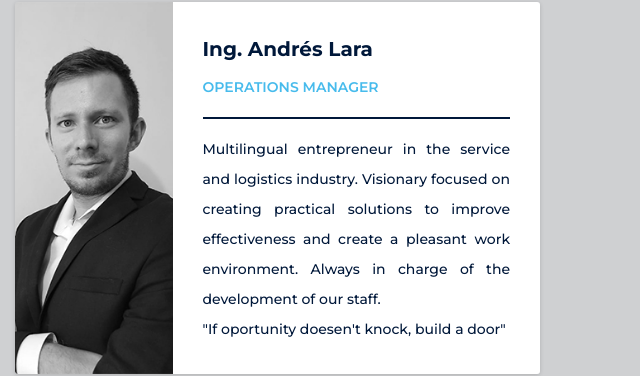
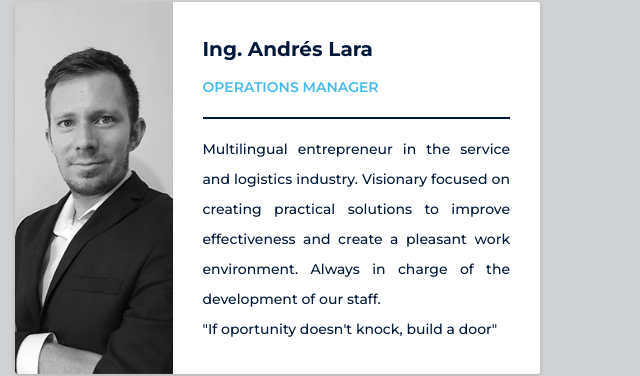
Before and after one commit to CesarFloresPraim/xlabslanding, a plain HTML site: page team.html in a window 1280 px wide. Shown: the part 598-974 px from the top of the page, 640-1280 px from the left. Drawn offline with nearby package versions, Linux system fonts and the light colour scheme; a web font is replaced by a local one.

Commit message:
Fixed typo

```diff
--- a/team.html
+++ b/team.html
@@ -118,7 +118,7 @@
                                 <div class="extra-field baby-blue" data-translate="operations_manager">Gerente de operaciones</div>
                                 <p class="dark-blue text-justify" style="white-space: pre-line;" data-translate="founder2_text">
                                     Empresario multilingüe en la industria de servicio y logística. Visionario enfocado en crear soluciones prácticas para mejorar la efectividad y crear un ambiente de trabajo agradable. Los procesos son importantes pero las personas lo son aun más.
-                                    "If oportunity doesen't knock, build a door"
+                                    "If oportunity doesn't knock, build a door"
                                 </p>
                             </div>
                         </div>
@@ -426,8 +426,8 @@
                 'es': 'Asesor de múltiples empresas en Estrategia, Planeación, Innovación y competitividad. Ex-docente en el Tecnológico de Monterrey y otras organizaciones de prestigio. Basta experiencia en planeación estratégica y misiones para la Innovación y el emprendimiento.'
             },
             'founder2_text':{
-                'en': 'Multilingual entrepreneur in the service and logistics industry. Visionary focused on creating practical solutions to improve effectiveness and create a pleasant work environment. Always in charge of the development of our staff. \n"If oportunity doesen\'t knock, build a door"',
-                'es': 'Empresario multilingüe en la industria de servicio y logística. Visionario enfocado en crear soluciones prácticas para mejorar la efectividad y crear un ambiente de trabajo agradable. Los procesos son importantes pero las personas lo son aun más. \n\n"If oportunity doesen\'t knock, build a door"'
+                'en': 'Multilingual entrepreneur in the service and logistics industry. Visionary focused on creating practical solutions to improve effectiveness and create a pleasant work environment. Always in charge of the development of our staff. \n"If oportunity doesn\'t knock, build a door"',
+                'es': 'Empresario multilingüe en la industria de servicio y logística. Visionario enfocado en crear soluciones prácticas para mejorar la efectividad y crear un ambiente de trabajo agradable. Los procesos son importantes pero las personas lo son aun más. \n\n"If oportunity doesn\'t knock, build a door"'
             },
             'team_members':{
                 'en': 'Team members',
```
